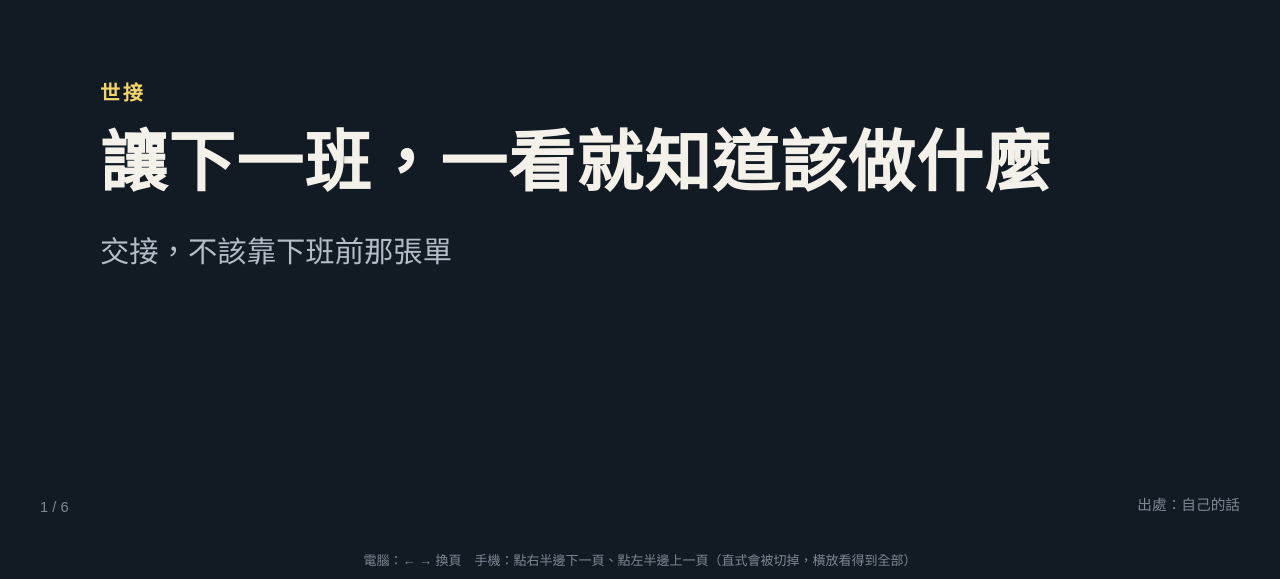
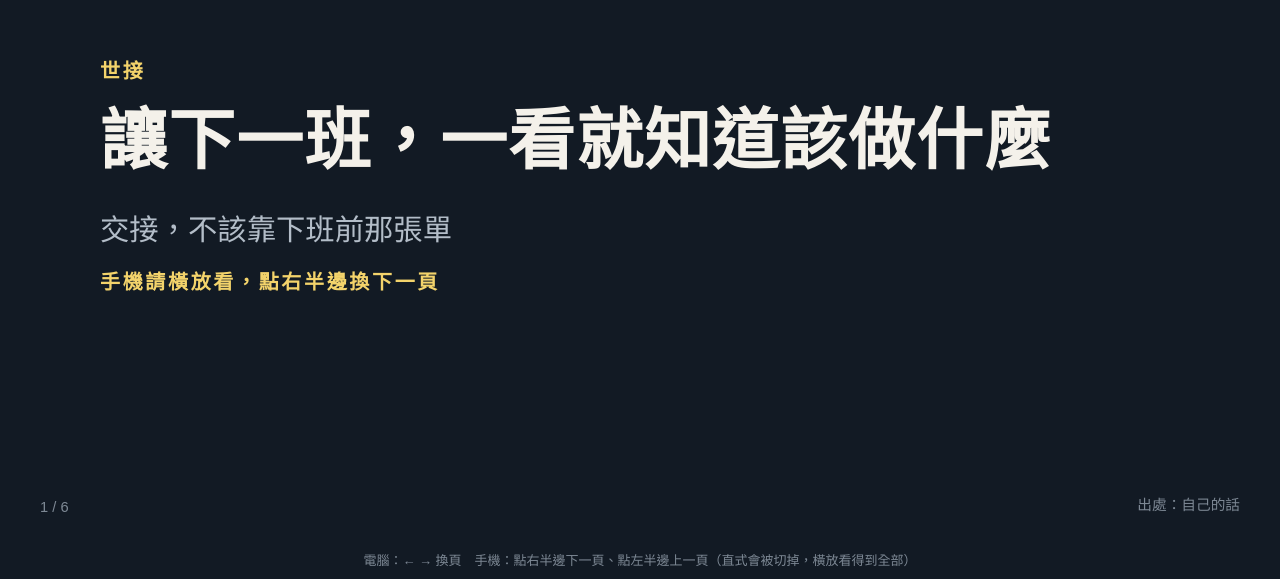
Before and after one commit to s10450104-lgtm/shijie-handover, a plain HTML site: page index.html in a window 1280 px wide. Shown: the part 221-800 px from the top of the page. Drawn offline with Linux system fonts and the light colour scheme.

Commit message:
封面加一行手機觀看說明

```diff
--- a/index.html
+++ b/index.html
@@ -80,6 +80,7 @@
   <div class="小標">世接</div>
   <h1>讓下一班，一看就知道該做什麼</h1>
   <p>交接，不該靠下班前那張單</p>
+  <div class="小標">手機請橫放看，點右半邊換下一頁</div>
   <div class="出處">出處：自己的話</div>
 </section>
 
```
